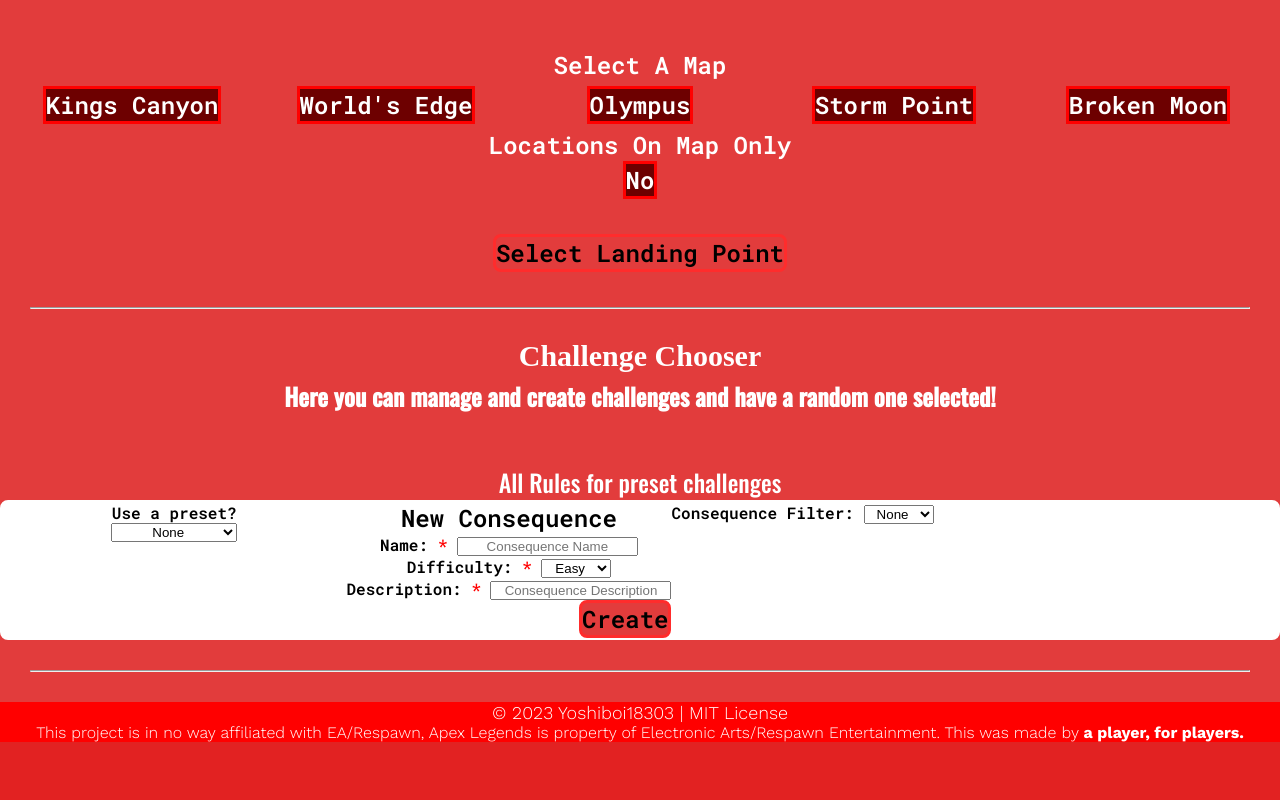
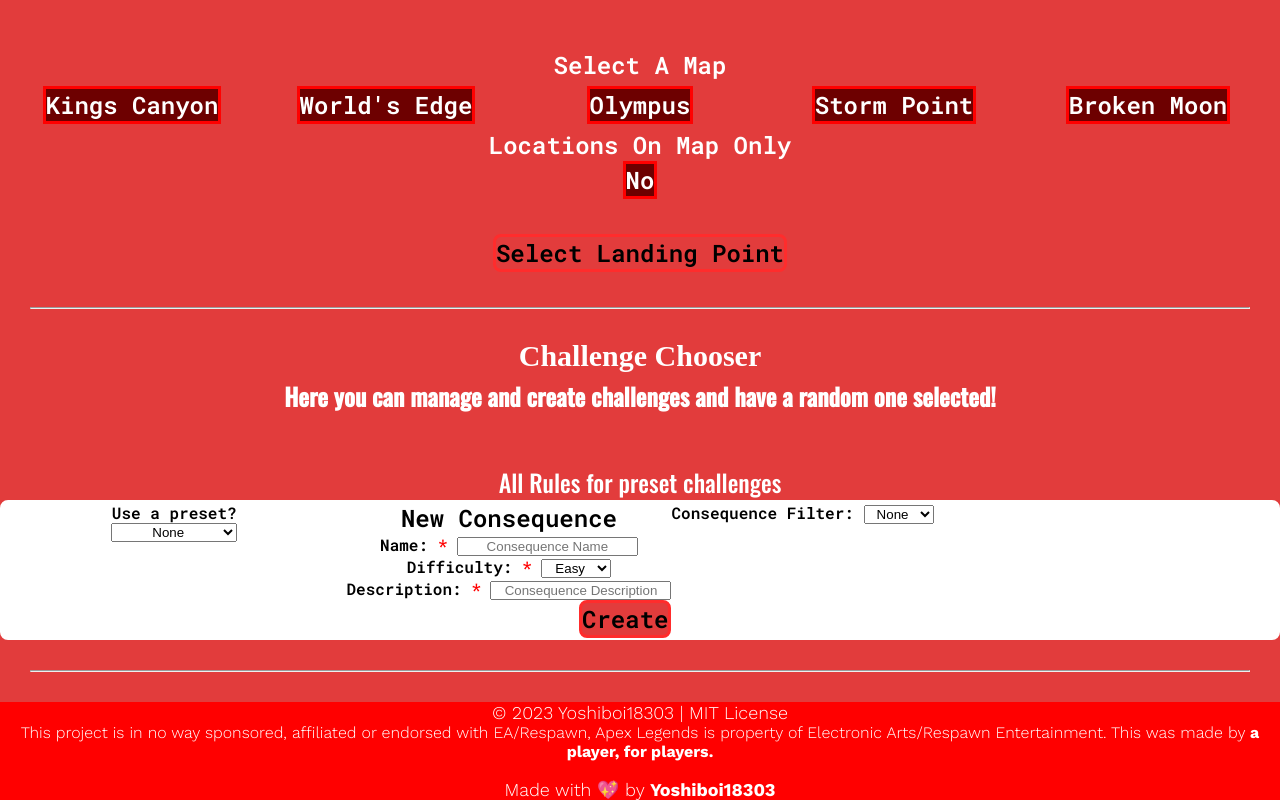
Before and after one commit to Yoshiboi18303/apex-mini-randomizer, a React (Create React App) app: page / in a window 1280 px wide. Shown: the part 1136-1936 px from the top of the page. Before the commit the page ends 1878 px from the top, so only its background shows below. Built offline with nearby package versions, Linux system fonts and the light colour scheme.

Commit message:
Add Preset saving Add more text to footer Remove some redundant explicit typing (saving a couple characters of code) Add getReadOnlyPresetArray() as well as change the return type of getPresetArray() to a normal Preset[]

```diff
--- a/src/App.tsx
+++ b/src/App.tsx
@@ -92,11 +92,23 @@
               MIT License
             </a>
           </h4>
-          <h6 className="footer-text">
-            This project is in no way affiliated with EA/Respawn, Apex Legends
-            is property of Electronic Arts/Respawn Entertainment. This was made
-            by <b>a player, for players.</b>
+          <h6 className="footer-text mb-30">
+            This project is in no way sponsored, affiliated or endorsed with
+            EA/Respawn, Apex Legends is property of Electronic Arts/Respawn
+            Entertainment. This was made by <b>a player, for players.</b>
           </h6>
+          <br />
+          <h4 className="footer-text">
+            Made with 💖 by{" "}
+            <a
+              href="https://github.com/Yoshiboi18303"
+              className="footer-text link"
+              target="_blank"
+              rel="noopener noreferrer"
+            >
+              <b>Yoshiboi18303</b>
+            </a>
+          </h4>
         </div>
       </Footer>
     </div>
--- a/src/components/randomizers/LandingPointChooser.tsx
+++ b/src/components/randomizers/LandingPointChooser.tsx
@@ -15,8 +15,8 @@
 }: BaseComponentProps): JSX.Element {
   const mapArray = getMapArray();
   const [selectedMap, setSelectedMap] = useState<ApexMap | null>(null);
+  const [locationsOnMapOnly, setLocationsOnMapOnly] = useState(false);
   const [chosenPoint, setChosenPoint] = useState<Location | null>(null);
-  const [locationsOnMapOnly, setLocationsOnMapOnly] = useState<boolean>(false);
 
   return (
     <div>
--- a/src/components/randomizers/consequences/ConsequenceChooser.tsx
+++ b/src/components/randomizers/consequences/ConsequenceChooser.tsx
@@ -7,6 +7,8 @@
   getConsequenceDifficulty,
   BaseComponentProps,
   getLocalStorageData,
+  Preset,
+  addPreset,
 } from "../../../utils";
 import Header from "../../Header";
 import ConsequenceCreator from "./ConsequenceCreator";
@@ -14,10 +16,12 @@
 export default function ConsequenceChooser({
   isDarkMode,
 }: BaseComponentProps): JSX.Element {
-  const presets = getPresetArray();
   const severities: ConsequenceSeverity[] = ["low", "medium", "high"];
   const [items, setItems] = useState<Consequence[]>(
     getLocalStorageData<Consequence[]>("userPreset", [])
+  );
+  const [userPresets, setUserPresets] = useState<Preset[]>(
+    getLocalStorageData<Preset[]>("userPresets", getPresetArray())
   );
   const [oldItems, setOldItems] = useState<Consequence[]>([]);
   const [selectedConsequence, setSelectedConsequence] =
@@ -27,12 +31,16 @@
     localStorage.setItem("userPreset", JSON.stringify(items));
   }, [items]);
 
+  useEffect(() => {
+    localStorage.setItem("userPresets", JSON.stringify(userPresets));
+  }, [userPresets]);
+
   function handlePresetChange(event: ChangeEvent<HTMLSelectElement>): void {
     const selected = event.target.selectedIndex;
 
     // 0 would be the "None" option here, so set the items to an empty array.
     if (selected === 0) setItems([]);
-    else setItems(presets[selected - 1]?.consequences || []);
+    else setItems(userPresets[selected - 1]?.consequences || []);
   }
 
   function removeItem(index: number): void {
@@ -76,6 +84,15 @@
     }
   }
 
+  function savePreset(): void {
+    let presetName = prompt("What name should your preset be saved as?");
+
+    if (presetName && presetName.length > 0) {
+      setUserPresets([...userPresets, addPreset(presetName, items)]);
+      alert(`Preset saved with name: "${presetName}"`);
+    } else alert("Preset name invalid, preset not saved.");
+  }
+
   return (
     <div>
       <Header
@@ -116,14 +133,14 @@
               return (
                 <div className="type m-5px" key={index}>
                   <h2 className="legend-name">{con.name}</h2>
-                  ------
+                  <b>------</b>
                   <h3 className="description">
                     <b className={difficulty.toLowerCase()}>
                       {getConsequenceDifficulty(con.severity)}
                     </b>{" "}
                     Difficulty
                   </h3>
-                  ------
+                  <b>------</b>
                   <br />
                   <button
                     type="button"
@@ -139,6 +156,15 @@
             })}
           </div>
           <div className="types">
+            <button
+              type="button"
+              className={`type activator ${
+                isDarkMode ? "dark-mode" : "light-mode"
+              }`}
+              onClick={() => savePreset()}
+            >
+              Save As Preset
+            </button>
             <button
               type="button"
               className={`type activator ${
@@ -172,7 +198,7 @@
           <br />
           <select title="Preset" onChange={handlePresetChange}>
             <option value="">None</option>
-            {presets.map((preset, index) => {
+            {userPresets.map((preset, index) => {
               return (
                 <option value={preset.name} key={index}>
                   {preset.name}
--- a/src/index.css
+++ b/src/index.css
@@ -215,7 +215,7 @@
 }
 
 .hard {
-  color: rgb(161, 0, 0);
+  color: #800000;
 }
 
 .required {
--- a/src/utils/index.ts
+++ b/src/utils/index.ts
@@ -95,7 +95,7 @@
     }
 }
 
-function addPreset(name: string, consequences: Consequence[]): Preset {
+export function addPreset(name: string, consequences: Consequence[]): Preset {
     return {
         name,
         consequences,
@@ -580,7 +580,13 @@
     return mapArray;
 }
 
-export function getPresetArray(set: Setter<Preset[]> | null = null): ReadOnlyArray<Preset> {
+export function getPresetArray(set: Setter<Preset[]> | null = null): Preset[] {
+    const presetArray = Array.from(presets.values());
+    if (set) set(presetArray);
+    return presetArray;
+}
+
+export function getReadOnlyPresetArray(set: Setter<Preset[]> | null = null): ReadOnlyArray<Preset> {
     const presetArray = Array.from(presets.values());
     if (set) set(presetArray);
     return presetArray;
```
